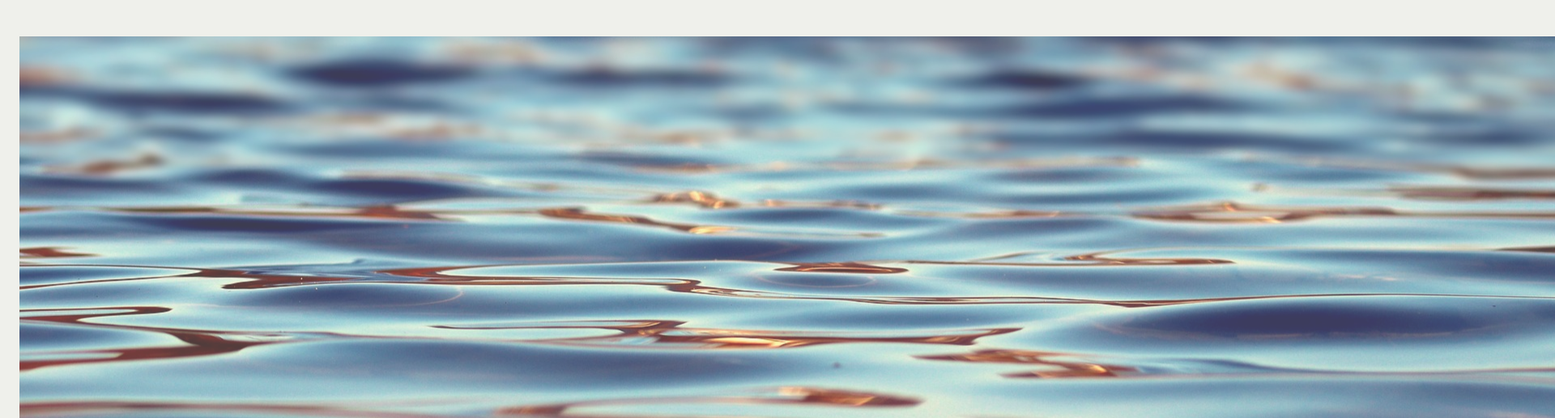
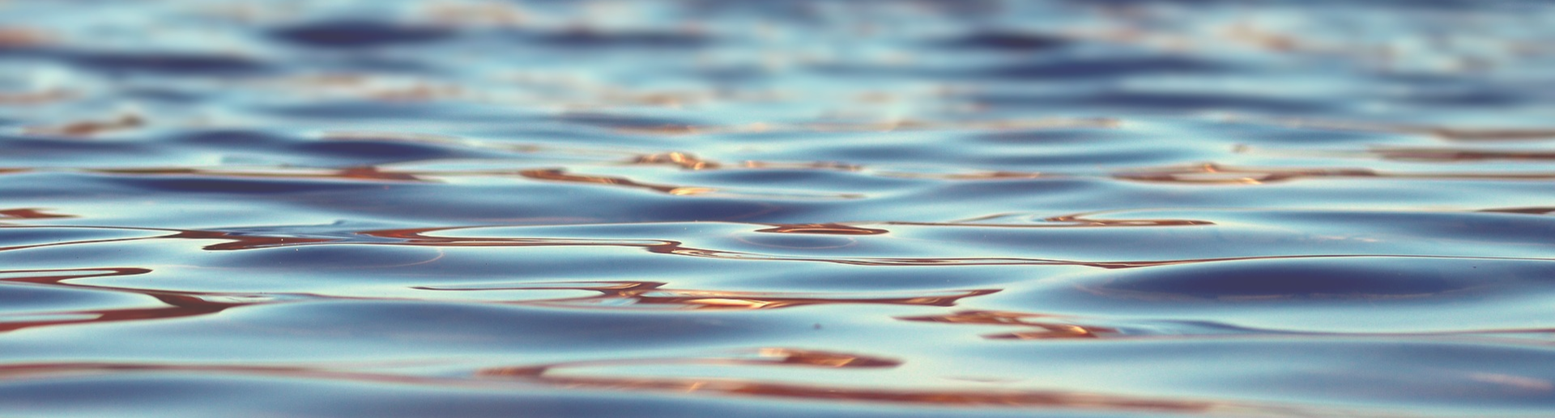
Before and after one commit to team-big-o/team-big-o.github.io, a website: page index.html in a window 1280 px wide. Shown: the part 99-616 px from the top of the page at 81% size, 1920 px wide, since content can reach past the window. Drawn offline with nearby package versions, Linux system fonts and the light colour scheme.

Commit message:
Full width banner image

```diff
--- a/index.html
+++ b/index.html
@@ -40,10 +40,7 @@
 			</div>
 		</nav>
 
-		<section class="section">
-			<div class="bgimg-1">
-				<div class= "center"></div>
-			</div>
+		<section class="section, bgimg-1">
 		</section>
 
 		<section class="section">
```
